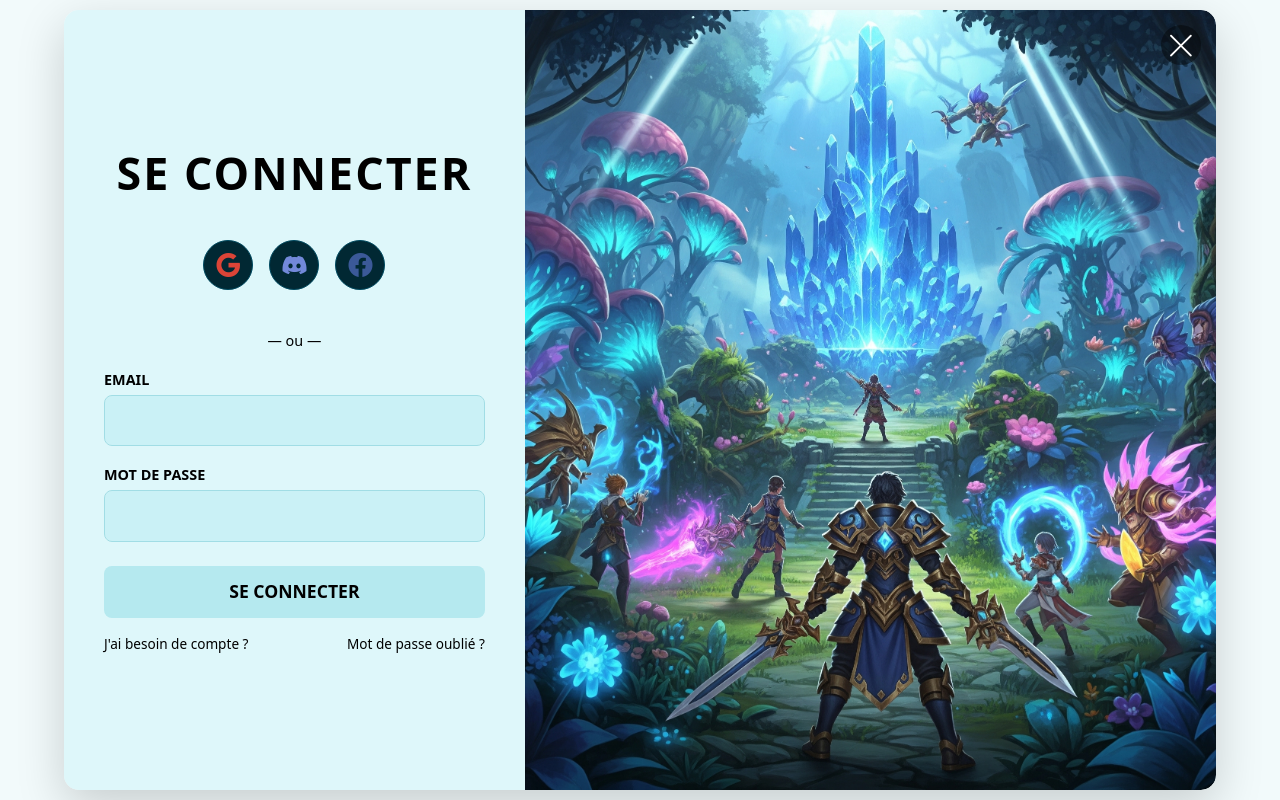
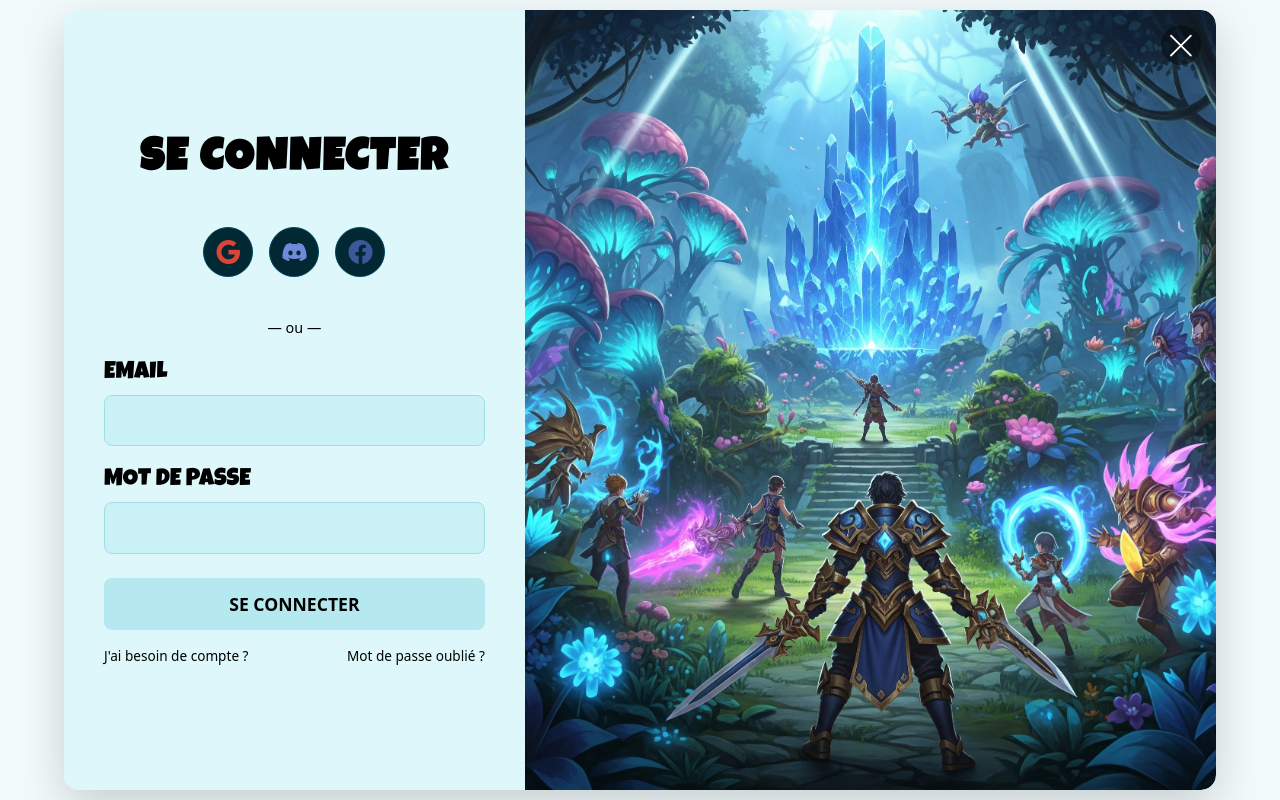
Before and after one commit to Badborz95/instantgeek, a Vue app: page /connexion in a window 1280 px wide. Built offline with nearby package versions, Linux system fonts and the light colour scheme; no server answers.

Commit message:
Changement pour police

```diff
--- a/src/App.vue
+++ b/src/App.vue
@@ -1,6 +1,7 @@
 <script setup>
 // Importation CSS centralisée dans main.js (donc pas ici)
 import './style.css';
+
 </script>
 <template>
   <div id="app-wrapper">
--- a/src/style.css
+++ b/src/style.css
@@ -1,3 +1,5 @@
+@import url('https://fonts.googleapis.com/css2?family=Luckiest+Guy&display=swap');
+
 :root{
 
     --background-one:  #F2FAFB;
@@ -32,6 +34,11 @@
     --text-high-contrast: #FFFFFF;
 }
 
+h1, h2, label{
+  font-family: 'Luckiest Guy';
+}
+
+
 main {
     background-color: var(--background-one);
     color: var(--text-one);
--- a/src/views/Connexion.vue
+++ b/src/views/Connexion.vue
@@ -2,7 +2,7 @@
   <div class="login-page-wrapper vh-100 d-flex align-items-center justify-content-center">
     <div class="login-card-container d-flex shadow-lg">
       <div class="login-form-section p-4 d-flex flex-column justify-content-center align-items-center text-center">
-        <h2 class="login-title mb-4">Se connecter</h2>
+        <h1 class="login-title mb-4">Se connecter</h1>
 
         <div v-if="errorMessage" class="alert alert-danger w-100 mb-3">{{ errorMessage }}</div>
 
@@ -189,8 +189,8 @@
 }
 
 .form-label {
-  font-size: 0.9rem;
-  font-weight: 600;
+  font-size: 1.5rem;
+  font-weight: 100;
   margin-bottom: 0.25rem;
   color: var(--text-high-contrast);
 }
--- a/src/views/Inscription.vue
+++ b/src/views/Inscription.vue
@@ -2,7 +2,7 @@
   <div class="login-page-wrapper vh-100 d-flex align-items-center justify-content-center">
     <div class="login-card-container d-flex shadow-lg">
       <div class="login-form-section p-4 d-flex flex-column justify-content-center align-items-center text-center">
-        <h2 class="login-title mb-4 text-white">inscription</h2>
+        <h1 class="login-title mb-4 text-white">inscription</h1>
 
         <form @submit.prevent="handleSignUp" class="w-100">
           <div class="form-group mb-3 text-start">
@@ -240,7 +240,7 @@
 
 .form-label {
   font-size: 0.9rem;
-  font-weight: 600;
+  font-weight: 100;
   margin-bottom: 0.25rem;
   color: var(--text-high-contrast) !important;
 }
```
